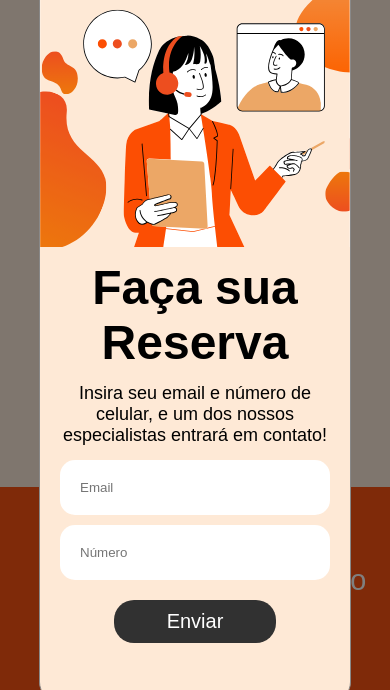
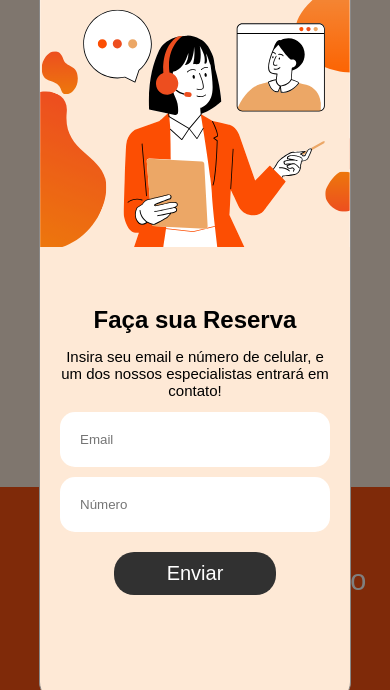
Before and after one commit to ThaliLaskaski/Projeto-Website, a plain HTML site: page index.html in a window 390 px wide. Both pictures are taken after a click on the button "Reservar agora". Shown: the part 77-767 px from the top of the page. Drawn offline with Linux system fonts and the light colour scheme; a web font is replaced by a local one.

```diff
--- a/css/style.css
+++ b/css/style.css
@@ -1108,6 +1108,15 @@ footer .container a{
     .casa .container{
         margin-top: 22%;
     }
+    .modal .form h2{
+        font-size: 24px;
+    }
+    .modal .form p{
+        font-size: 15px;
+    }
+    .remember-me, .forget-password{
+        font-size: 15px;
+    }
 }
 @media(max-width:375px){
     .modal .form h2{
```
